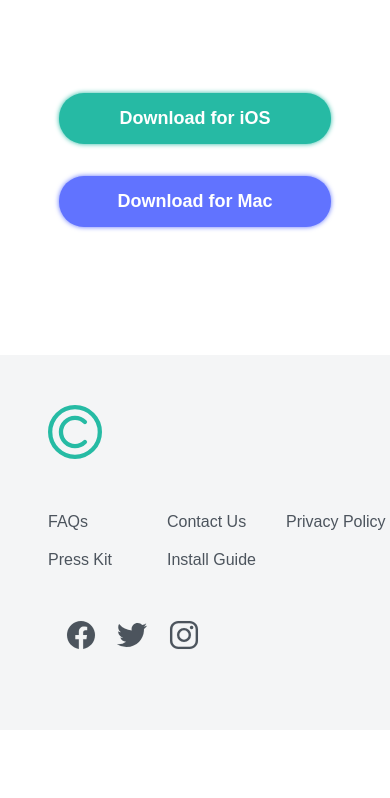
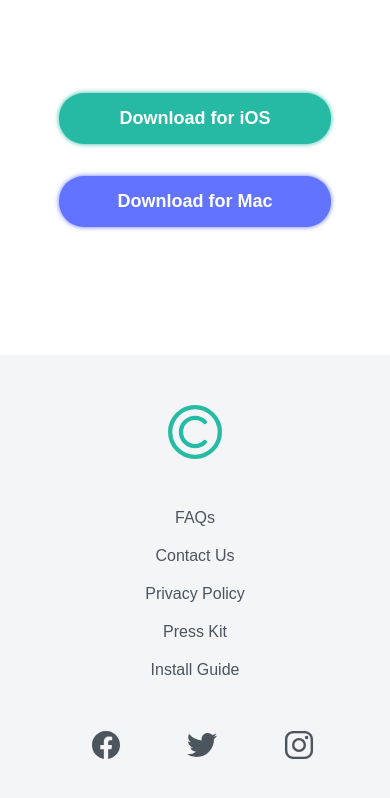
Before and after one commit to Gauravkumario/Clipboard-landing-page, a plain HTML site: page index.html in a window 390 px wide. Shown: the part 4957-5755 px from the top of the page. Before the commit the page ends 5687 px from the top, so only its background shows below. Drawn offline with nearby package versions, Linux system fonts and the light colour scheme; a web font is replaced by a local one.

Commit message:
Add files via upload

```diff
--- a/style.css
+++ b/style.css
@@ -283,9 +283,6 @@ footer{
 		flex-direction: column;
 	}
 
-	#bottom-logo,.parent{
-		margin-left: 3rem;
-	}
 }
 
 #bottom-logo{
@@ -320,3 +317,22 @@ footer{
 ion-icon{
 	margin-left: 15px;
 }
+
+@media (max-width: 550px){
+	#bottom-logo{
+		display: flex;
+		align-items: center;
+		justify-content: center;
+	}
+	.parent{
+		display: flex;
+		flex-direction: column;
+		justify-content: space-around;
+		align-items: center;
+	}
+
+	#company-media{
+		display: flex;
+		justify-content: space-around;
+	}
+}
```
